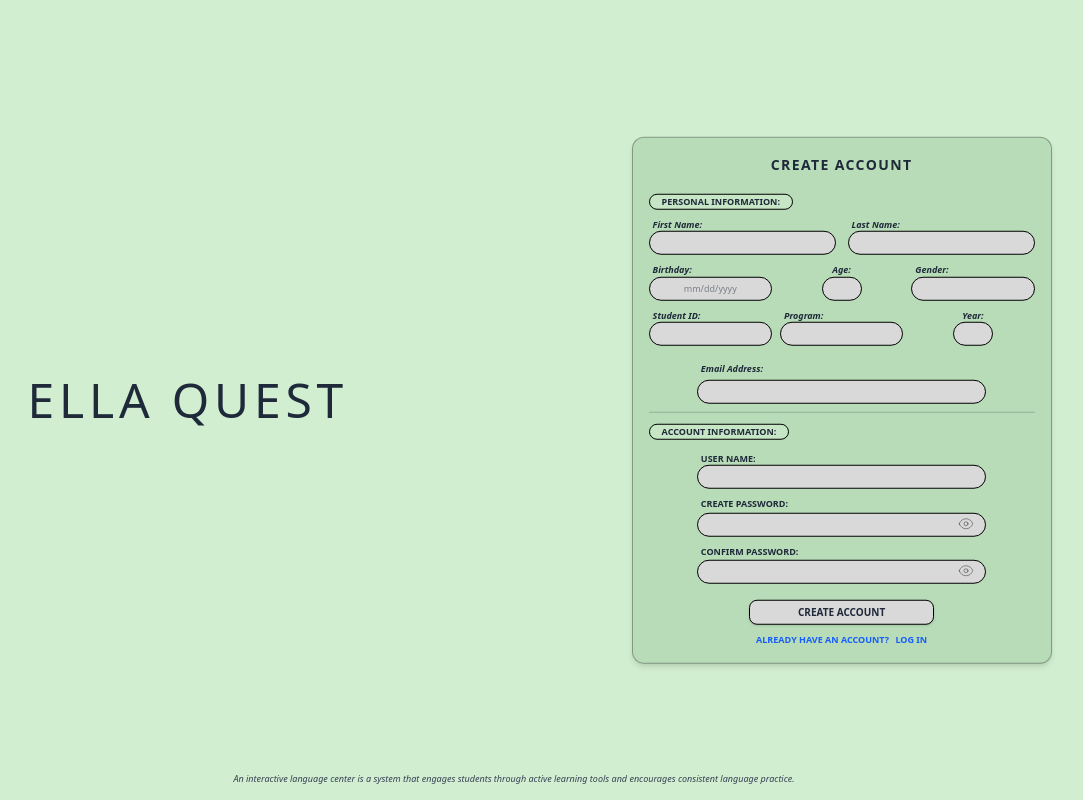
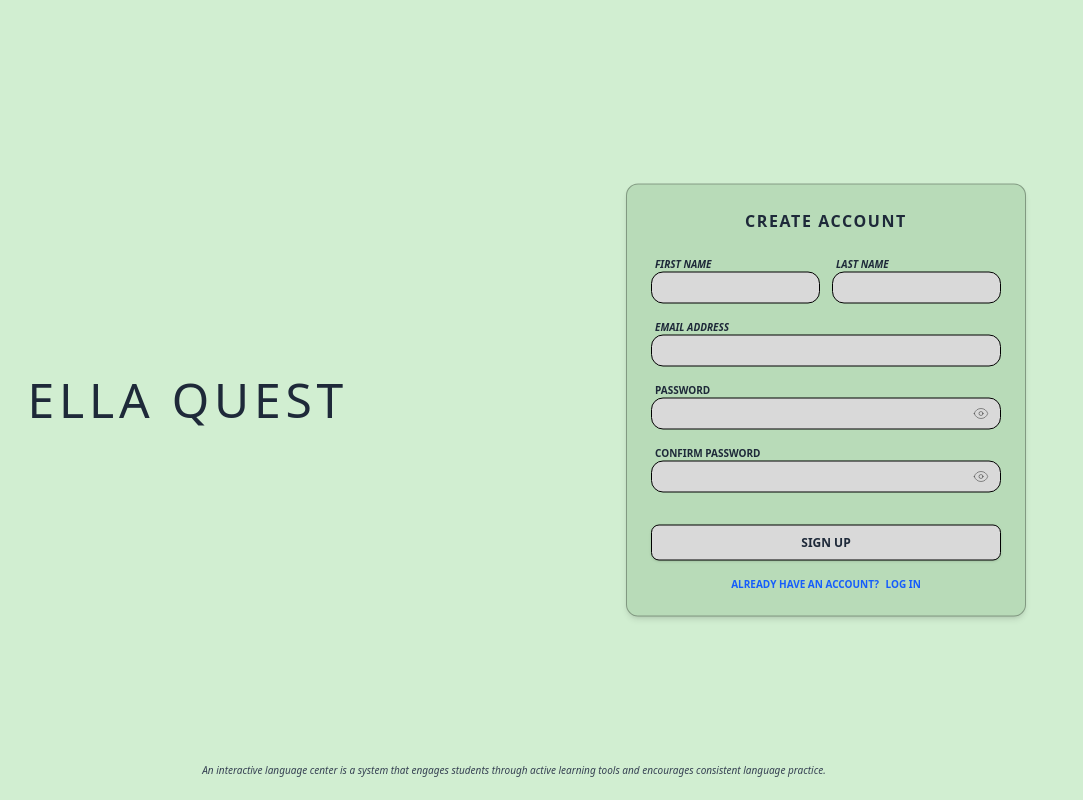
Before and after one commit to BJay29/Ella_Project, a React (Vite) app: page /register in a window 1280 px wide. Shown: the whole page, without its empty margins (126-1209 px from the left). Built offline with nearby package versions, Linux system fonts and the light colour scheme.

Commit message:
implement unified login routes and add fetch logic for backend api cloud

```diff
--- a/src/pages/auth/login.jsx
+++ b/src/pages/auth/login.jsx
@@ -9,13 +9,13 @@ const Login = () => {
   const navigate = useNavigate();
 
   const [loginData, setLoginData] = useState({
-    username: '',
+    email: '',
     password: ''
   });
 
   const [showPassword, setShowPassword] = useState(false);
   const [showErrorModal, setShowErrorModal] = useState(false);
-  const [isLoading, setIsLoading] = useState(false); // Para sa loading state
+  const [isLoading, setIsLoading] = useState(false);
 
   const handleChange = (e) => {
     const { name, value } = e.target;
@@ -27,9 +27,10 @@ const Login = () => {
 
   const handleLogin = async (e) => {
     e.preventDefault();
-    const { username, password } = loginData;
+    const { email, password } = loginData;
 
-    if (!username || !password) {
+    // Validation para masiguro na may input
+    if (!email || !password) {
       setShowErrorModal(true);
       return;
     }
@@ -37,32 +38,29 @@ const Login = () => {
     setIsLoading(true);
 
     try {
-      // PALITAN ITONG URL NG API ENDPOINT MULA SA BACKEND TEAM MO
-      const response = await fetch('http://localhost:5000/api/auth/login', {
+      // API call sa Render backend gamit ang email at password
+      const response = await fetch('https://ellaquest-backend.onrender.com/login', {
         method: 'POST',
         headers: {
           'Content-Type': 'application/json',
         },
-        body: JSON.stringify({ username, password }),
+        body: JSON.stringify({ email, password }), // Ipinapadala ang email
       });
 
       const data = await response.json();
 
       if (response.ok) {
-        // I-save ang mahahalagang data
+        // Save auth data
         localStorage.setItem('token', data.token);
         localStorage.setItem('userRole', data.role);
 
-        // UNIFIED REDIRECT LOGIC: Base sa role na galing sa database
+        // Unified Redirect base sa role na galing sa backend
         if (data.role === "admin") {
           navigate("/admin/dashboard");
         } else if (data.role === "instructor") {
           navigate("/instructor/dashboard");
-        } else if (data.role === "student") {
-          navigate("/dashboard");
         } else {
-          // Fallback kung walang role na match
-          navigate("/dashboard");
+          navigate("/dashboard"); // Student default
         }
       } else {
         setShowErrorModal(true);
@@ -97,12 +95,12 @@ const Login = () => {
         {/* Form Section */}
         <form onSubmit={handleLogin} className="w-full">
           <div className="space-y-4">
-            {/* USERNAME INPUT */}
+            {/* EMAIL INPUT */}
             <AuthInput
-              name="username"
-              value={loginData.username}
+              name="email"
+              value={loginData.email}
               onChange={handleChange}
-              placeholder="USERNAME"
+              placeholder="EMAIL"
               icon="person"
               className="!bg-[#8DA674] shadow-inner border border-black/10 rounded-full"
             />
@@ -121,7 +119,6 @@ const Login = () => {
                 className="!bg-[#8DA674] shadow-inner border border-black/10 rounded-full"
               />
 
-              {/* FORGOT PASSWORD */}
               <div className="flex justify-end w-full px-4 mt-2">
                 <a href="#" className="text-[10px] italic text-[#3B82F6] font-semibold hover:underline">
                   Forgot Password?
@@ -131,7 +128,6 @@ const Login = () => {
           </div>
 
           <div className="flex flex-col items-center space-y-6 pt-8">
-            {/* LOGIN BUTTON with Loading State */}
             <button
               type="submit"
               disabled={isLoading}
@@ -155,7 +151,6 @@ const Login = () => {
 
       <Footer />
 
-      {/* ERROR MODAL */}
       <ErrorModal
         isOpen={showErrorModal}
         onClose={() => setShowErrorModal(false)}
--- a/src/pages/auth/register.jsx
+++ b/src/pages/auth/register.jsx
@@ -1,15 +1,68 @@
 import React, { useState } from 'react';
-import { Link } from 'react-router-dom';
+import { Link, useNavigate } from 'react-router-dom';
 
 const Register = () => {
-  // State para sa show/hide password
+  const navigate = useNavigate();
   const [showPassword, setShowPassword] = useState(false);
   const [showConfirmPassword, setShowConfirmPassword] = useState(false);
+  const [isLoading, setIsLoading] = useState(false);
+
+  const [formData, setFormData] = useState({
+    firstName: '',
+    lastName: '',
+    email: '',
+    password: '',
+    confirmPassword: ''
+  });
+
+  const handleChange = (e) => {
+    const { name, value } = e.target;
+    setFormData({ ...formData, [name]: value });
+  };
+
+  const handleRegister = async (e) => {
+    e.preventDefault();
+
+    if (formData.password !== formData.confirmPassword) {
+      alert("Passwords do not match!");
+      return;
+    }
+
+    setIsLoading(true);
+
+    try {
+      const response = await fetch('https://ellaquest-backend.onrender.com/register', {
+        method: 'POST',
+        headers: { 'Content-Type': 'application/json' },
+        body: JSON.stringify({
+          firstName: formData.firstName,
+          lastName: formData.lastName,
+          email: formData.email,
+          password: formData.password
+          // Hindi na isinama ang confirmPassword sa payload
+        }),
+      });
+
+      const data = await response.json();
+
+      if (response.ok) {
+        alert("Registration Successful!");
+        navigate('/login');
+      } else {
+        alert(data.message || "Registration Failed");
+      }
+    } catch (error) {
+      console.error("Error:", error);
+      alert("Could not connect to the server.");
+    } finally {
+      setIsLoading(false);
+    }
+  };
 
   return (
     <div className="h-screen w-screen bg-[#D1EED1] flex flex-col items-center justify-center font-sans overflow-hidden p-2 relative text-gray-800">
 
-      {/* ELLA QUEST - Side Title */}
+      {/* Title Section */}
       <div className="static lg:absolute lg:left-[12%] lg:top-1/2 lg:-translate-y-1/2 mb-4 lg:mb-0">
         <h1 className="text-3xl md:text-5xl font-normal tracking-[0.1em] uppercase">
           Ella Quest
@@ -17,146 +70,102 @@ const Register = () => {
       </div>
 
       {/* REGISTRATION BOX */}
-      <div className="w-full max-w-[420px] lg:absolute lg:right-[8%] lg:top-1/2 lg:-translate-y-1/2 bg-[#B8DBB8] border-[0.5px] border-black/30 rounded-xl p-4 shadow-md">
-        <h2 className="text-center font-semibold text-[14px] tracking-widest mb-3 uppercase">
+      <div className="w-full max-w-[400px] lg:absolute lg:right-[10%] lg:top-1/2 lg:-translate-y-1/2 bg-[#B8DBB8] border-[0.5px] border-black/30 rounded-xl p-6 shadow-md">
+        <h2 className="text-center font-semibold text-[16px] tracking-widest mb-6 uppercase">
           Create Account
         </h2>
 
-        <form className="space-y-2">
-          {/* Personal Information Section */}
-          <div className="space-y-2">
-            <div className="inline-block border-[0.5px] border-black rounded-full px-3 py-0 text-[9px] font-bold uppercase bg-[#D1EED1]/60">
-              Personal Information:
-            </div>
+        <form onSubmit={handleRegister} className="space-y-4">
 
+          {/* Name Row */}
           <div className="grid grid-cols-2 gap-3">
             <div className="flex flex-col">
-                <label className="text-[9px] font-bold ml-1 italic">First Name:</label>
-                <input type="text" className="w-full bg-[#D9D9D9] border-[0.5px] border-black rounded-xl h-6 px-3 outline-none text-[10px]" />
+              <label className="text-[10px] font-bold ml-1 italic uppercase">First Name</label>
+              <input name="firstName" value={formData.firstName} onChange={handleChange} type="text" className="w-full bg-[#D9D9D9] border-[0.5px] border-black rounded-xl h-8 px-3 outline-none text-[11px]" required />
             </div>
             <div className="flex flex-col">
-                <label className="text-[9px] font-bold ml-1 italic">Last Name:</label>
-                <input type="text" className="w-full bg-[#D9D9D9] border-[0.5px] border-black rounded-xl h-6 px-3 outline-none text-[10px]" />
+              <label className="text-[10px] font-bold ml-1 italic uppercase">Last Name</label>
+              <input name="lastName" value={formData.lastName} onChange={handleChange} type="text" className="w-full bg-[#D9D9D9] border-[0.5px] border-black rounded-xl h-8 px-3 outline-none text-[11px]" required />
             </div>
           </div>
 
-            <div className="grid grid-cols-3 gap-2">
+          {/* Email Field */}
           <div className="flex flex-col">
-                <label className="text-[9px] font-bold ml-1 italic">Birthday:</label>
-                <input type="text" placeholder="mm/dd/yyyy" className="w-full bg-[#D9D9D9] border-[0.5px] border-black rounded-xl h-6 px-2 outline-none text-[9px] text-center" />
-              </div>
-              <div className="flex flex-col items-center">
-                <label className="text-[9px] font-bold italic">Age:</label>
-                <input type="text" className="w-10 bg-[#D9D9D9] border-[0.5px] border-black rounded-xl h-6 outline-none text-[10px] text-center" />
-              </div>
-              <div className="flex flex-col">
-                <label className="text-[9px] font-bold ml-1 italic">Gender:</label>
-                <input type="text" className="w-full bg-[#D9D9D9] border-[0.5px] border-black rounded-xl h-6 px-2 outline-none text-[10px]" />
-              </div>
+            <label className="text-[10px] font-bold ml-1 italic uppercase">Email Address</label>
+            <input name="email" value={formData.email} onChange={handleChange} type="email" className="w-full bg-[#D9D9D9] border-[0.5px] border-black rounded-xl h-8 px-3 outline-none text-[11px]" required />
           </div>
 
-            <div className="grid grid-cols-3 gap-2">
-              <div className="flex flex-col">
-                <label className="text-[9px] font-bold ml-1 italic">Student ID:</label>
-                <input type="text" className="w-full bg-[#D9D9D9] border-[0.5px] border-black rounded-xl h-6 px-2 outline-none text-[10px]" />
-              </div>
-              <div className="flex flex-col">
-                <label className="text-[9px] font-bold ml-1 italic">Program:</label>
-                <input type="text" className="w-full bg-[#D9D9D9] border-[0.5px] border-black rounded-xl h-6 px-2 outline-none text-[10px]" />
-              </div>
-              <div className="flex flex-col items-center">
-                <label className="text-[9px] font-bold italic">Year:</label>
-                <input type="text" className="w-10 bg-[#D9D9D9] border-[0.5px] border-black rounded-xl h-6 outline-none text-[10px] text-center" />
-              </div>
-            </div>
-
-            <div className="flex flex-col items-center w-full">
-              <div className="w-3/4">
-                <label className="text-[9px] font-bold ml-1 italic">Email Address:</label>
-                <input type="email" className="w-full bg-[#D9D9D9] border-[0.5px] border-black rounded-xl h-6 px-3 outline-none text-[10px]" />
-              </div>
-            </div>
-          </div>
-
-          <hr className="border-black/20 my-1" />
-
-          {/* Account Information Section */}
-          <div className="space-y-2">
-            <div className="inline-block border-[0.5px] border-black rounded-full px-3 py-0 text-[9px] font-bold uppercase bg-[#D1EED1]/60">
-              Account Information:
-            </div>
-
-            <div className="flex flex-col items-center gap-2 mt-1">
-               <div className="w-3/4 flex flex-col">
-                  <label className="text-[9px] font-bold ml-1 uppercase">User Name:</label>
-                  <input type="text" className="w-full bg-[#D9D9D9] border-[0.5px] border-black rounded-xl h-6 px-3 outline-none text-[10px]" />
-               </div>
-
-               {/* Create Password */}
-               <div className="w-3/4 flex flex-col relative">
-                  <label className="text-[9px] font-bold ml-1 uppercase">Create Password:</label>
-                  <div className="relative w-full">
+          {/* Password Field */}
+          <div className="flex flex-col relative">
+            <label className="text-[10px] font-bold ml-1 uppercase">Password</label>
+            <div className="relative">
               <input
+                name="password"
+                value={formData.password}
+                onChange={handleChange}
                 type={showPassword ? "text" : "password"}
-                      className="w-full bg-[#D9D9D9] border-[0.5px] border-black rounded-xl h-6 px-3 outline-none text-[10px] pr-8"
+                className="w-full bg-[#D9D9D9] border-[0.5px] border-black rounded-xl h-8 px-3 outline-none text-[11px] pr-8"
+                required
               />
-                    <button
-                      type="button"
-                      onClick={() => setShowPassword(!showPassword)}
-                      className="absolute right-3 top-1/2 -translate-y-1/2 text-black/40 hover:text-black"
-                    >
-                      {/* SVG Eye Icon */}
-                      <svg xmlns="http://www.w3.org/2000/svg" fill="none" viewBox="0 0 24 24" strokeWidth={1.5} stroke="currentColor" className="w-4 h-4">
-                        <path strokeLinecap="round" strokeLinejoin="round" d="M2.036 12.322a1.012 1.012 0 0 1 0-.639C3.423 7.51 7.36 4.5 12 4.5c4.638 0 8.573 3.007 9.963 7.178.07.207.07.431 0 .639C20.577 16.49 16.64 19.5 12 19.5c-4.638 0-8.573-3.007-9.963-7.178Z" />
-                        <path strokeLinecap="round" strokeLinejoin="round" d="M15 12a3 3 0 1 1-6 0 3 3 0 0 1 6 0Z" />
-                      </svg>
+              <button type="button" onClick={() => setShowPassword(!showPassword)} className="absolute right-3 top-1/2 -translate-y-1/2 text-black/40">
+                <EyeIcon />
               </button>
             </div>
           </div>
 
-               {/* Confirm Password */}
-               <div className="w-3/4 flex flex-col relative">
-                  <label className="text-[9px] font-bold ml-1 uppercase">Confirm Password:</label>
-                  <div className="relative w-full">
+          {/* Confirm Password Field */}
+          <div className="flex flex-col relative">
+            <label className="text-[10px] font-bold ml-1 uppercase">Confirm Password</label>
+            <div className="relative">
               <input
+                name="confirmPassword"
+                value={formData.confirmPassword}
+                onChange={handleChange}
                 type={showConfirmPassword ? "text" : "password"}
-                      className="w-full bg-[#D9D9D9] border-[0.5px] border-black rounded-xl h-6 px-3 outline-none text-[10px] pr-8"
+                className="w-full bg-[#D9D9D9] border-[0.5px] border-black rounded-xl h-8 px-3 outline-none text-[11px] pr-8"
+                required
               />
-                    <button
-                      type="button"
-                      onClick={() => setShowConfirmPassword(!showConfirmPassword)}
-                      className="absolute right-3 top-1/2 -translate-y-1/2 text-black/40 hover:text-black"
-                    >
-                      <svg xmlns="http://www.w3.org/2000/svg" fill="none" viewBox="0 0 24 24" strokeWidth={1.5} stroke="currentColor" className="w-4 h-4">
-                        <path strokeLinecap="round" strokeLinejoin="round" d="M2.036 12.322a1.012 1.012 0 0 1 0-.639C3.423 7.51 7.36 4.5 12 4.5c4.638 0 8.573 3.007 9.963 7.178.07.207.07.431 0 .639C20.577 16.49 16.64 19.5 12 19.5c-4.638 0-8.573-3.007-9.963-7.178Z" />
-                        <path strokeLinecap="round" strokeLinejoin="round" d="M15 12a3 3 0 1 1-6 0 3 3 0 0 1 6 0Z" />
-                      </svg>
+              <button type="button" onClick={() => setShowConfirmPassword(!showConfirmPassword)} className="absolute right-3 top-1/2 -translate-y-1/2 text-black/40">
+                <EyeIcon />
               </button>
             </div>
           </div>
-            </div>
-          </div>
 
-          {/* Submit Button */}
-          <div className="flex flex-col items-center pt-2">
-            <button type="submit" className="px-12 py-1 bg-[#D9D9D9] border-[1px] border-black rounded-lg text-[10px] font-bold hover:bg-white transition-all shadow-sm uppercase active:scale-95">
-              Create Account
+          {/* Action Button */}
+          <div className="flex flex-col items-center pt-4">
+            <button
+              type="submit"
+              disabled={isLoading}
+              className={`w-full py-2 bg-[#D9D9D9] border-[1px] border-black rounded-lg text-[12px] font-bold hover:bg-white transition-all shadow-sm uppercase active:scale-95 ${isLoading ? 'opacity-50 cursor-not-allowed' : ''}`}
+            >
+              {isLoading ? "Signing Up..." : "Sign Up"}
             </button>
-            <p className="text-[9px] text-blue-600 mt-2 font-bold uppercase">
+            <p className="text-[10px] text-blue-600 mt-4 font-bold uppercase">
               Already have an Account? <Link to="/login" className="hover:underline ml-1">Log in</Link>
             </p>
           </div>
         </form>
       </div>
 
-      {/* FOOTER */}
-      <div className="absolute bottom-4 w-full text-center px-10 hidden md:block">
-        <p className="text-[9px] text-gray-700 max-w-2xl mx-auto leading-tight italic">
-          An interactive language center is a system that engages students through active learning tools and encourages consistent language practice.
-        </p>
-      </div>
+      <FooterText />
     </div>
   );
 };
 
+// Small Helper Components to keep the main code clean
+const EyeIcon = () => (
+  <svg xmlns="http://www.w3.org/2000/svg" fill="none" viewBox="0 0 24 24" strokeWidth={1.5} stroke="currentColor" className="w-4 h-4">
+    <path strokeLinecap="round" strokeLinejoin="round" d="M2.036 12.322a1.012 1.012 0 0 1 0-.639C3.423 7.51 7.36 4.5 12 4.5c4.638 0 8.573 3.007 9.963 7.178.07.207.07.431 0 .639C20.577 16.49 16.64 19.5 12 19.5c-4.638 0-8.573-3.007-9.963-7.178Z" />
+    <path strokeLinecap="round" strokeLinejoin="round" d="M15 12a3 3 0 1 1-6 0 3 3 0 0 1 6 0Z" />
+  </svg>
+);
+
+const FooterText = () => (
+  <div className="absolute bottom-6 w-full text-center px-10 hidden md:block">
+    <p className="text-[10px] text-gray-700 max-w-2xl mx-auto leading-tight italic">
+      An interactive language center is a system that engages students through active learning tools and encourages consistent language practice.
+    </p>
+  </div>
+);
+
 export default Register;
```
Lines whose indentation alone changed are shown as unchanged.
